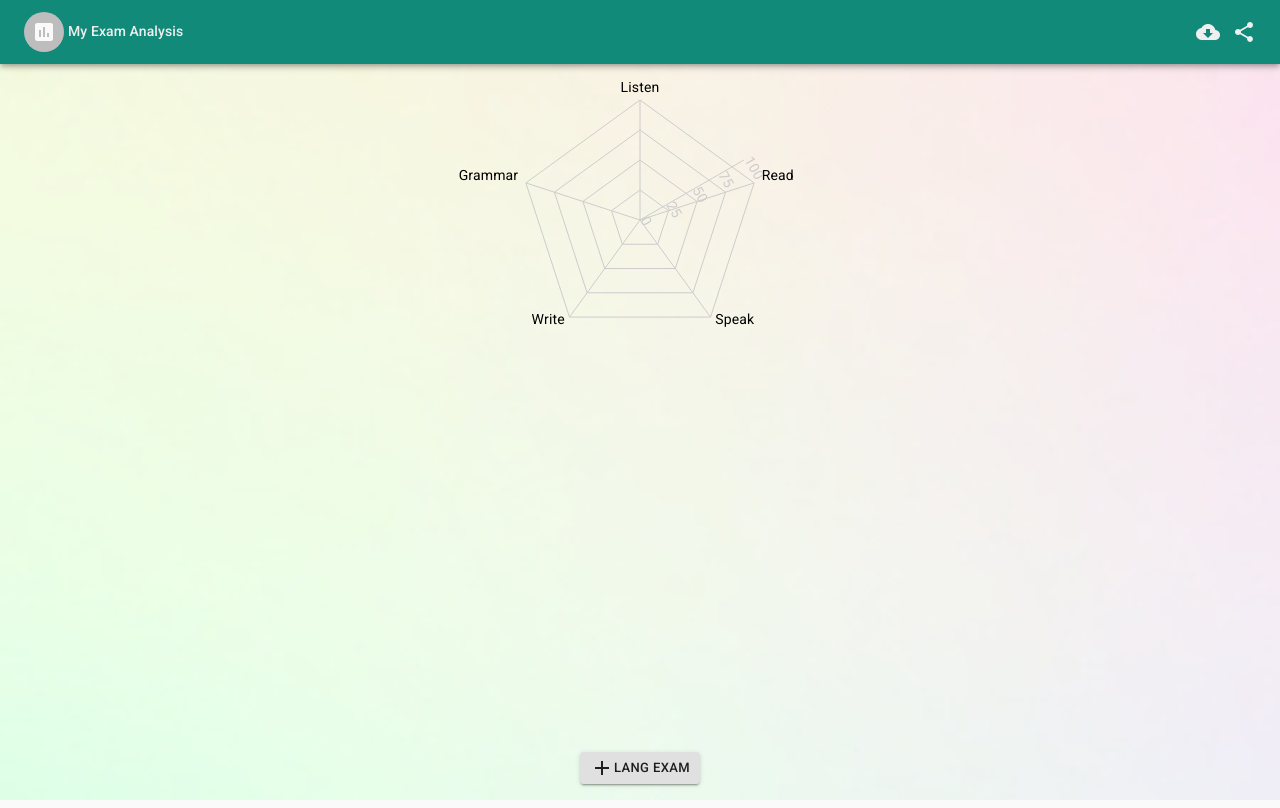
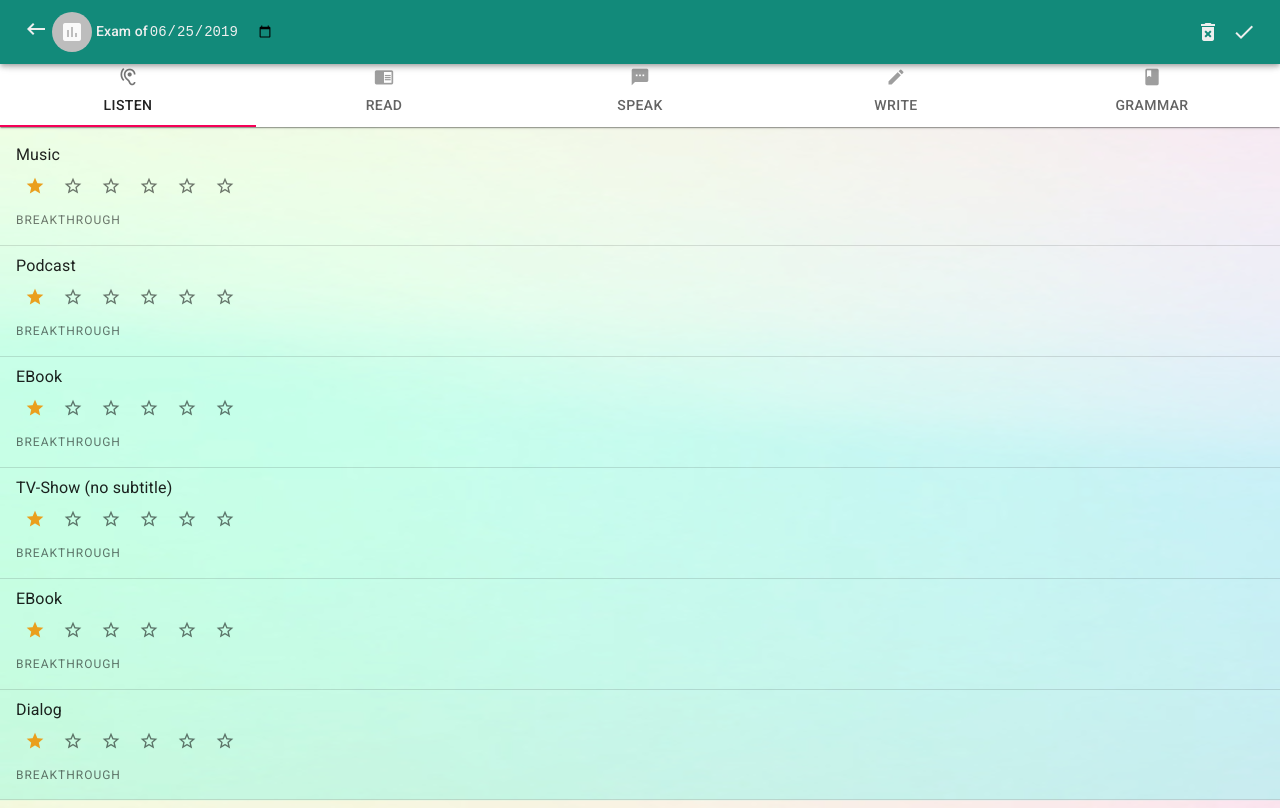
Before and after one commit to alexsad/progress-analysis, a React (Create React App) app: page /#/exam/add in a window 1280 px wide. Before the commit this address led to /exam-analysis. Built offline with nearby package versions, Linux system fonts and the light colour scheme.

Commit message:
add exams

```diff
--- a/src/App.tsx
+++ b/src/App.tsx
@@ -1,6 +1,6 @@
 import React from 'react';
 import './App.scss';
-import { BrowserRouter as Router, Route, Switch, Redirect } from "react-router-dom";
+import { HashRouter as Router, Route, Switch, Redirect } from "react-router-dom";
 import CssBaseline from '@material-ui/core/CssBaseline';
 import {Sign, useSign} from './stores/SignStore';
 import LinearProgress from '@material-ui/core/LinearProgress';
--- a/src/exam-analysis/ExamAnalysis.tsx
+++ b/src/exam-analysis/ExamAnalysis.tsx
@@ -69,7 +69,7 @@ const Body = () => {
     const [selectedExam, setSelectedExam] = useState('');
 
     const formatDate = (date:number) => {
-        const [year, month, day] = new Date(date).toISOString().substring(0,10).split('-');
+        const [year, month, day] = new Date(date || new Date().getTime()).toISOString().substring(0,10).split('-');
         return `${day}/${month}/${year}`;
     }
 
--- a/src/exam/ExamAdd.tsx
+++ b/src/exam/ExamAdd.tsx
@@ -44,8 +44,6 @@ const useStyles = makeStyles((theme: Theme) =>
 const ExamAdd: FunctionComponent<{idExam:string}> & { Head: FunctionComponent<{idExam:string}>} = ({idExam}) => {
     const {skills} = useContext(Skill);
 
-    console.log('mount');
-
     return (
        <Exam.Provider value={useExam(skills)}>
             <ExamAdd.Head idExam={idExam}/>
@@ -62,26 +60,47 @@ const Head:FunctionComponent<{idExam:string}> = ({idExam}) => {
     const classes = useStyles();
     const {exams, remove, commit, reset, push, stage} = useContext(Exam);
 
-    // useEffect(() => {
-    //     console.log('head:mount',idExam,stage.id,stage);
+    useEffect(() => {
+/*
+        console.log('head:mount2',{
+            stage,
+            idExam,
+            stageId:stage.id,
+            typeIdEXAM:typeof idExam,
+            verificationA:typeof idExam === 'undefined',
+            verificationB:!!stage.id,
+            verificationC:stage.id !== idExam,
+            typeSTAGEID:typeof stage.id,
+        });
+*/
+        if(typeof idExam === 'undefined' && !!stage.id){
+            //console.log('a');
 
+            commit({
+                id:`${new Date().getTime()}`,
+                tests: [] as IToolsLevel[],
+            } as IExame);
 
-
-    //     return () => {
-    //         reset();
-    //     };
-    // }, [exams,commit,idExam,stage,reset]);
-
-    if(typeof idExam === 'undefined' && !!stage.id){
-        console.log('head:mount2',idExam,stage.id);
-        commit({
-            id:`${new Date().getTime()}`
-        } as IExame);
-    }else if(!!idExam && stage.id !== idExam){
-        const exam = exams.find(({id}) => idExam === id) || {} as IExame;
-        commit(exam);
-    }
-
+        }else if(!!idExam && stage.id !== idExam){
+            //console.log('b');
+            const exam = exams.find(({id}) => idExam === id) || {} as IExame;
+            //console.log('c', {exams,exam});
+            commit(exam);
+        }
+        return () => {
+            reset();
+        };
+    }, []);
+/*
+    console.log('head:render',{
+        idExam,
+        stage,
+        typeIdEXAM:typeof idExam,
+        verificationA:typeof idExam === 'undefined',
+        verificationC:stage.id !== idExam,
+        typeSTAGEID:typeof stage.id,
+     });
+*/
     const dateFormated = (pdate:number) => {
         const [year, month, day] = new Date(pdate).toISOString().substring(0,10).split('-');
         return `${year}-${month}-${day}`;
@@ -115,10 +134,10 @@ const Head:FunctionComponent<{idExam:string}> = ({idExam}) => {
                     <Icon>insert_chart</Icon>
                 </Avatar>
 
-                {!!stage && !!stage.date && (
+                {!!stage && (
                     <Typography style={{ flexGrow: 1, color:"#efefef", paddingLeft:"4px"}} variant="subtitle2">
                         Exam of
-                        <input className={classes.headInput} type="date" value={dateFormated(stage.date)} onChange={changeDate}/>
+                        <input className={classes.headInput} type="date" value={dateFormated(stage.date || new Date().getTime())} onChange={changeDate}/>
                     </Typography>
                 )}
 
@@ -156,14 +175,16 @@ const ExamForm:FunctionComponent<State> & {Test:StateTestComponent} = () => {
     const icons = ['hearing','chrome_reader_mode','sms','create','book'];
 
     const setTestItem = (toolLevel:ELevel, idSkill:string, idTool:string) => {
+        //console.log({toolLevel, stage});
+        const {tests = []} = stage;
         if(toolLevel){
-            const testIndex = stage.tests.findIndex(test => test.idTool === idTool);
-            console.log(testIndex);
-            if(testIndex > -1 && stage.tests[testIndex].level !== toolLevel){
-                stage.tests[testIndex].level = toolLevel;
-                commit({tests: [...stage.tests]} as IExame);
+            const testIndex = tests.findIndex(test => test.idTool === idTool);
+            //console.log(testIndex);
+            if(testIndex > -1 && tests[testIndex].level !== toolLevel){
+                tests[testIndex].level = toolLevel;
+                commit({tests: [...tests]} as IExame);
             }else{
-                commit({tests: [...stage.tests,...[{
+                commit({tests: [...tests,...[{
                     idTool,
                     idSkill,
                     level:toolLevel,
@@ -187,7 +208,7 @@ const ExamForm:FunctionComponent<State> & {Test:StateTestComponent} = () => {
         }
 
         const snapshot = getSnapshot(stage.id, exams);
-        console.log({idSkill,skill,snapshot});
+        //console.log({idSkill,skill,snapshot});
 
         skill.tools.forEach(tool => {
             const test = stage.tests ? stage.tests.find(exam => exam.idSkill === idSkill && exam.idTool === tool.id) : null;
--- a/src/stores/ExamStore.ts
+++ b/src/stores/ExamStore.ts
@@ -38,7 +38,10 @@ const useExam = (skills: ISkill[]) => {
                 .map((skill) => {
                     const examsBySkill = pexams
                         .reduce((prev, { id, scores }) => {
-                            prev[id] = scores[skill.id] || 0;
+                            prev[id] = 0;
+                            if(scores && scores[skill.id]){
+                                prev[id] = scores[skill.id];
+                            }
                             return prev;
                         }, {} as { [key: string]: number });
                     return { ...examsBySkill, ...skill };
@@ -60,9 +63,11 @@ const useExam = (skills: ISkill[]) => {
         const nexamStr = JSON.stringify(nexams);
 
         localStorage.setItem('exams', nexamStr);
-        setExams(JSON.parse(nexamStr));
+
+        return readData().then(() => {
             reset();
             return Promise.resolve(true);
+        });
     }
 
     const reset = () => {
@@ -71,13 +76,13 @@ const useExam = (skills: ISkill[]) => {
     }
 
     const commit = (exam: IExame) => {
-        console.log('commit',exam);
+        //console.log('commit:', exam);
         setStage(oldStage => {
             const dateTime = new Date().getTime();
             oldStage.date = oldStage.date  || dateTime;
-            oldStage.tests = oldStage.tests || [];
+            //oldStage.tests = oldStage.tests || [];
             oldStage.scores = oldStage.scores || {};
-            return Object.assign({},oldStage,exam);// {...oldStage, ...exam};
+            return {...oldStage, ...exam};
         });
         return Promise.resolve(true);
     }
@@ -98,11 +103,13 @@ const useExam = (skills: ISkill[]) => {
 
             skills.forEach(({id}) => {
                 virtualTests[id] = virtualTests[id] || {};
+                if(exam.tests){
                      exam
                         .tests
                         .filter((test) => test.idSkill === id).forEach(test => {
                             virtualTests[id][test.idTool] = test.level;
                         });
+                }
             });
 
             if(idExam === exam.id){
@@ -113,11 +120,8 @@ const useExam = (skills: ISkill[]) => {
         return virtualTests;
     }
 
-    useEffect(() => {
-        if (exams.length === 0) {
-            setTimeout(() => {
+    const readData = () => {
         const data:IExame[] = JSON.parse(localStorage.getItem('exams') || '[]');
-
         data.sort((currExam, nextExam) => nextExam.date - currExam.date);
 
         const getScoreByIdSkill = (countTools: number, snapshot:{[key:string]:number}) => {
@@ -140,11 +144,14 @@ const useExam = (skills: ISkill[]) => {
 
             skills.forEach(({id}) => {
                 virtualTests[id] = virtualTests[id] || {};
+                if(exam.tests){
                     exam
                         .tests
                         .filter((test) => test.idSkill === id).forEach(test => {
                             virtualTests[id][test.idTool] = test.level;
                         });
+                }
+
             });
 
             skills.forEach(({id, tools}) => {
@@ -152,15 +159,21 @@ const useExam = (skills: ISkill[]) => {
                                     .trunc(
                                         getScoreByIdSkill(tools.length, virtualTests[id])
                                     );
-
+                if(exam.scores){
                     (exam.scores as any)[id] = exams1Res;
+                }
             });
         };
 
        setExams([...data]);
+       return Promise.resolve(true);
+    }
+
+    useEffect(() => {
+        setTimeout(() => {
+            readData();
         }, 400);
-        }
-    }, [exams, skills]);
+    }, []);
 
     return {exams, summarize, push, reset, remove, getSnapshot, stage, commit};
 }
--- a/src/stores/SignStore.ts
+++ b/src/stores/SignStore.ts
@@ -7,10 +7,8 @@ interface ISignStore {
 const useSign = () => {
     const [idUser, setIdUser] = useState('');
     useEffect(() => {
-        if(!idUser){
-            setTimeout(() => setIdUser('uid'),2000);
-        }
-    },[idUser]);
+       setTimeout(() => setIdUser('uid'),2000);
+    },[]);
 
     return { idUser };
 }
--- a/src/stores/SkillStore.ts
+++ b/src/stores/SkillStore.ts
@@ -8,12 +8,10 @@ interface ISkillStore {
 const useSkill = () => {
     const [skills, setSkills] = useState([] as ISkill[]);
     useEffect(() => {
-        if (skills.length === 0) {
-            fetch('/data/skills.json')
-                .then(rs => rs.json())
-                .then(data => setSkills([...data]));
-        }
-    }, [skills]);
+       fetch('/data/skills.json')
+          .then(rs => rs.json())
+          .then(data => setSkills([...data]));
+    }, []);
 
     return { skills };
 }
```
Lines whose indentation alone changed are shown as unchanged.
